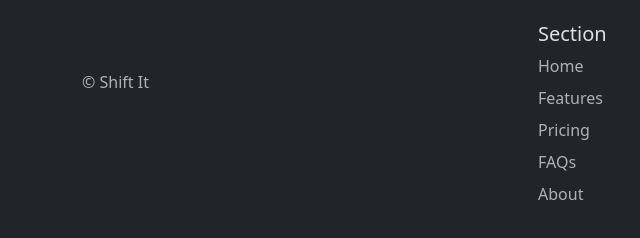
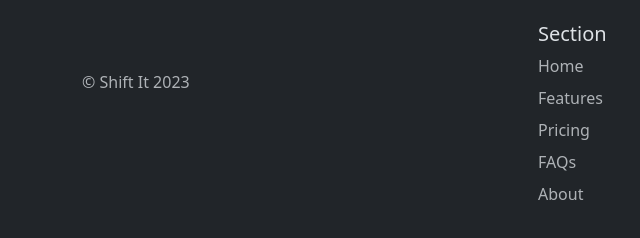
Before and after one commit to jaipisal/Shiftwithus.github.io, a plain HTML site: page index.html in a window 1280 px wide. Shown: the part 2300-2538 px from the top of the page, 0-640 px from the left. Drawn offline with nearby package versions, Linux system fonts and the light colour scheme.

Commit message:
Update index.html

```diff
--- a/index.html
+++ b/index.html
@@ -141,7 +141,7 @@
       <a href="/" class="d-flex align-items-center mb-3 link-body-emphasis text-decoration-none">
         <svg class="bi me-2" width="40" height="32"><use xlink:href="#bootstrap"></use></svg>
       </a>
-      <p class="text-body-secondary">© Shift It</p>
+      <p class="text-body-secondary">© Shift It 2023</p>
     </div>
 
     <div class="col mb-3">
```
